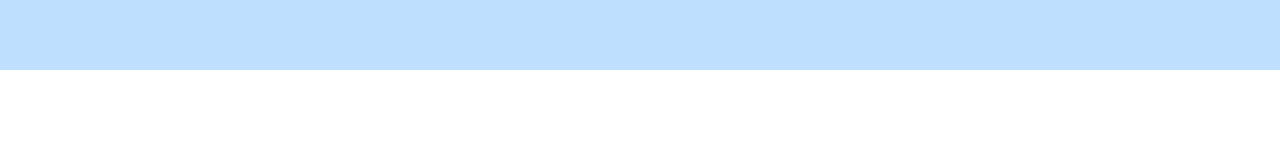
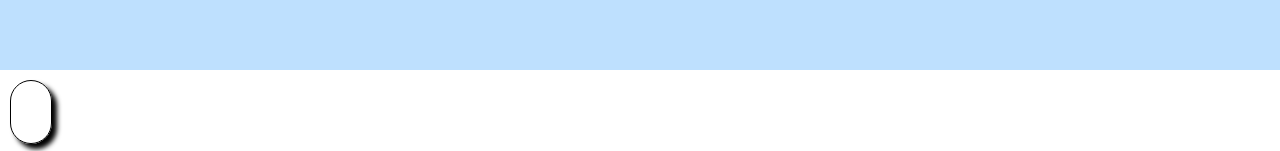
Before and after one commit to Is0toi/My-Website-pt2, a React (Create React App) app in the folder clock/: page /contacts in a window 1280 px wide. Shown: the part 730-881 px from the top of the page. Before the commit the page ends 800 px from the top, so only its background shows below. Built offline with nearby package versions, Linux system fonts and the light colour scheme.

Commit message:
I need to go to sleep but card is in progress

```diff
--- a/clock/src/App.jsx
+++ b/clock/src/App.jsx
@@ -20,6 +20,7 @@ function App() {
                 <Route path="/contacts" element={<Contacts />} />
             </Routes>
         </div>
+        <Projects/>
         </Router>
     );
 }
--- a/clock/src/component/Projects.jsx
+++ b/clock/src/component/Projects.jsx
@@ -6,7 +6,8 @@ function Projects() {
     return (
         <div>
             <div className="card">
-
+                <img></img>
+                <h2></h2>
 
             </div>
         </div>
--- a/clock/src/index.css
+++ b/clock/src/index.css
@@ -202,3 +202,15 @@ header{
   margin-top:10px;
   border-radius: 25px;
 }
+
+.card{
+  border: 1px solid;
+  border-radius: 25px;
+  box-shadow: 5px 5px 5px black;
+  padding: 20px;
+  margin: 10px;
+  text-align: center;
+  max-width:250px;
+  display: inline-block;
+
+}
```
